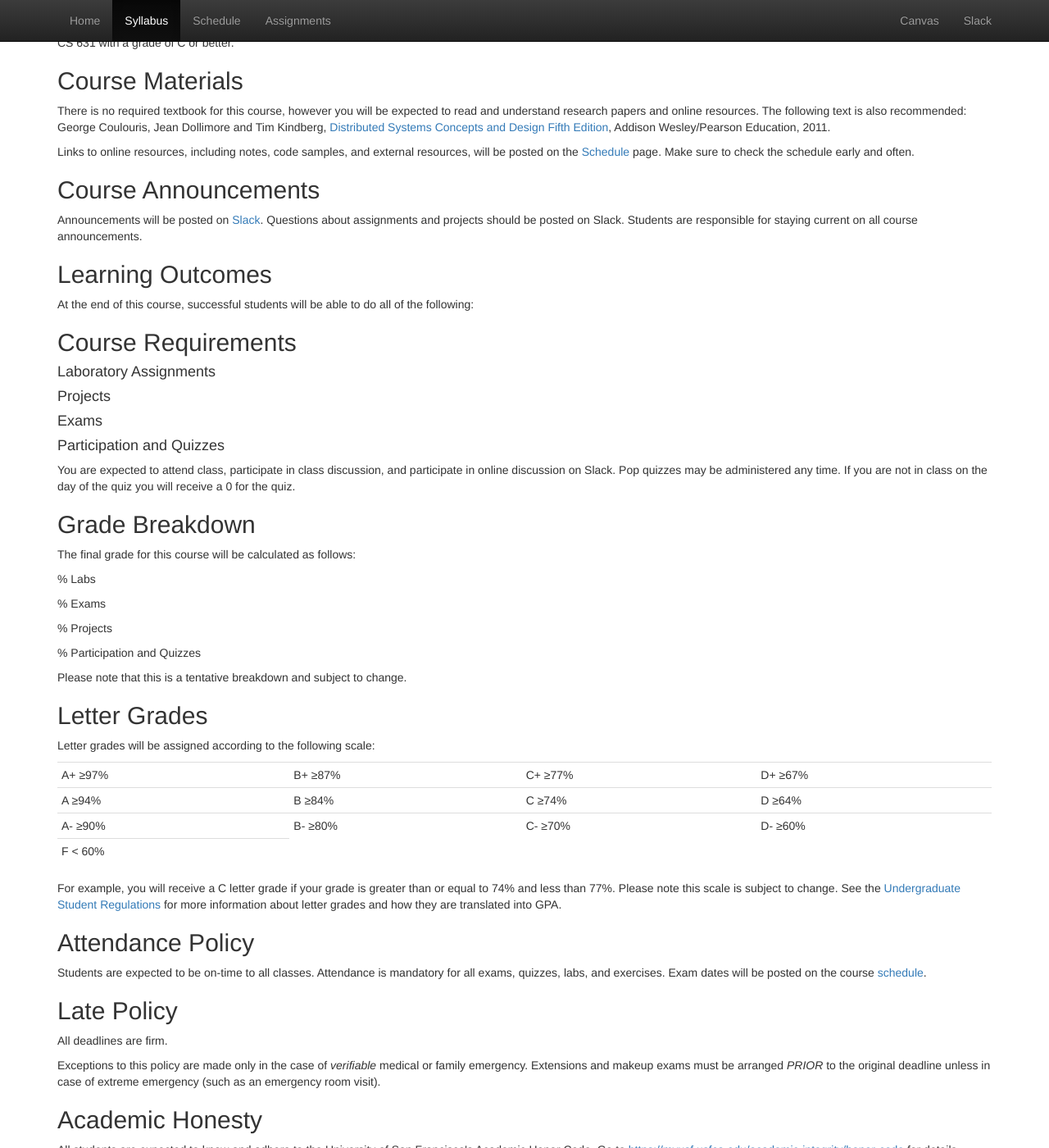
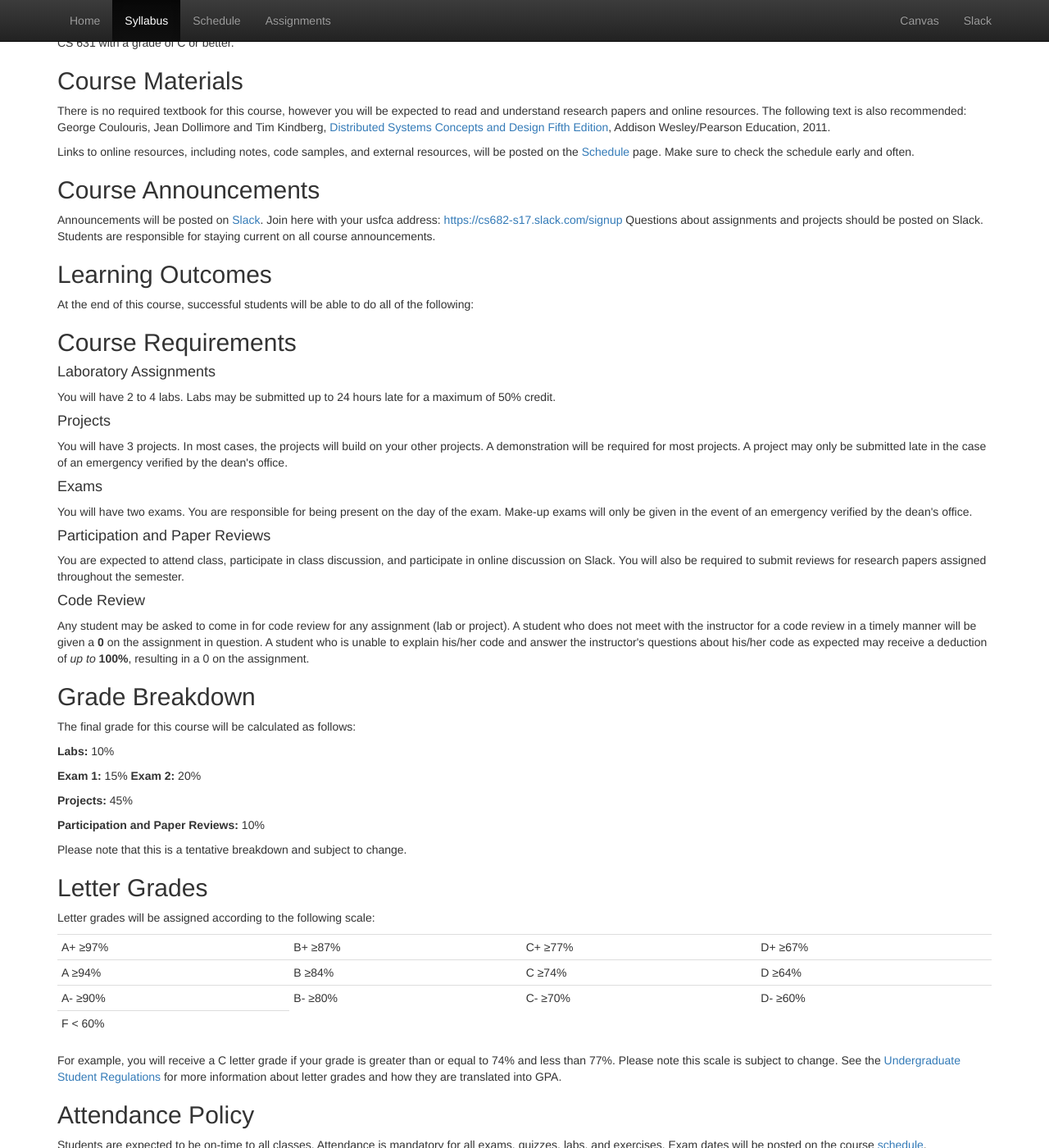
Before and after one commit to CS682-S17/cs682-s17.github.io, a Jekyll site: the page built from syllabus.html, in a window 1280 px wide and 1400 px high, scrolled down 476 px. Shown: the whole window at 82% size. Built offline with Jekyll 4.4.1, drawn with Linux system fonts in a browser that asks for light colours.

Commit message:
add grade breakdown

```diff
--- a/syllabus.html
+++ b/syllabus.html
@@ -33,7 +33,7 @@ title: Syllabus
  <h2>Course Announcements</h2>
 
  <p>
-   Announcements will be posted on <a href="https://cs682-s17.slack.com">Slack</a>. Questions about assignments and projects should be posted on Slack. Students are responsible for staying current on all course announcements.
+   Announcements will be posted on <a href="https://cs682-s17.slack.com">Slack</a>. Join here with your usfca address: <a href="https://cs682-s17.slack.com/signup">https://cs682-s17.slack.com/signup</a> Questions about assignments and projects should be posted on Slack. Students are responsible for staying current on all course announcements.
  </p>
 
  <h2>Learning Outcomes</h2>
@@ -47,30 +47,28 @@ title: Syllabus
 <h2>Course Requirements</h2>
 
 <h4>Laboratory Assignments</h4>
-<p></p>
+<p>You will have 2 to 4 labs. Labs may be submitted up to 24 hours late for a maximum of 50% credit.</p>
 
 <h4>Projects</h4>
-<p></p>
+<p>You will have 3 projects. In most cases, the projects will build on your other projects. A demonstration will be required for most projects. A project may only be submitted late in the case of an emergency verified by the dean's office.</p>
 
 <h4>Exams</h4>
-<p></p>
+<p>You will have two exams. You are responsible for being present on the day of the exam.  Make-up exams will only be given in the event of an emergency verified by the dean's office.</p>
 
-<h4>Participation and Quizzes</h4>
-<p>You are expected to attend class, participate in class discussion, and participate in online discussion on Slack. Pop quizzes may be administered any time. If you are not in class on the day of the quiz you will receive a 0 for the quiz.</p>
+<h4>Participation and Paper Reviews</h4>
+<p>You are expected to attend class, participate in class discussion, and participate in online discussion on Slack. You will also be required to submit reviews for research papers assigned throughout the semester.</p>
 
-<!--
 <h4>Code Review</h4>
 <p>Any student may be asked to come in for code review for any assignment (lab or project). A student who does not meet with the instructor for a code review in a timely manner will be given a <strong>0</strong> on the assignment in question. A student who is unable to explain his/her code and answer the instructor's questions about his/her code as expected may receive a deduction of <i>up to</i> <strong>100%</strong>, resulting in a 0 on the assignment.</p>
--->
 
 <h2>Grade Breakdown</h2>
 
 <p>The final grade for this course will be calculated as follows:</p>
 
-<p>% Labs</p>
-<p>% Exams</p>
-<p>% Projects</p>
-<p>% Participation and Quizzes</p>
+<p><strong>Labs:</strong> 10%</p>
+<p><strong>Exam 1:</strong> 15% <strong>Exam 2:</strong> 20%</p>
+<p><strong>Projects:</strong> 45%</p>
+<p><strong>Participation and Paper Reviews:</strong> 10%</p>
 
 <p>Please note that this is a tentative breakdown and subject to change.</p>
 
```
